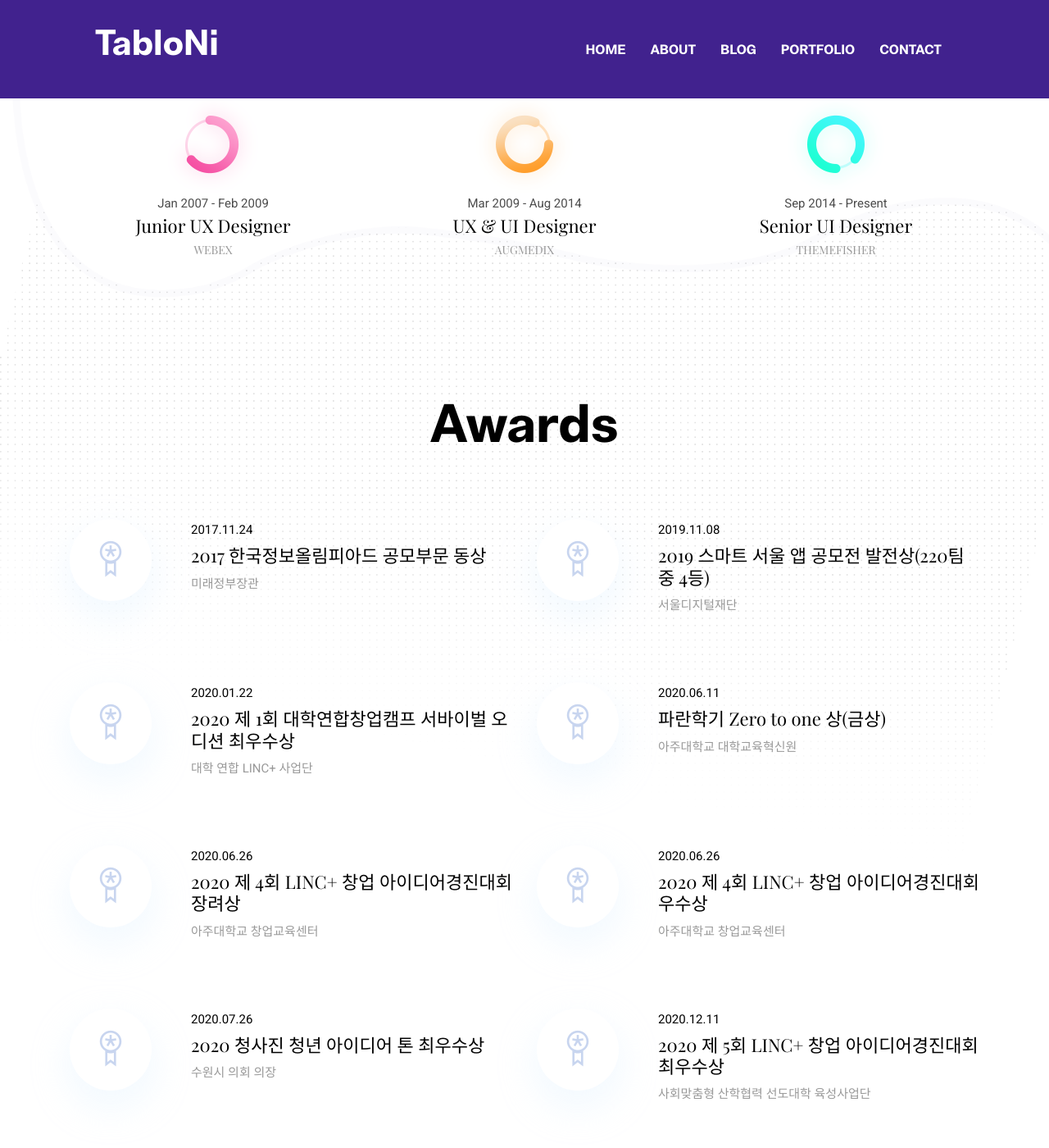
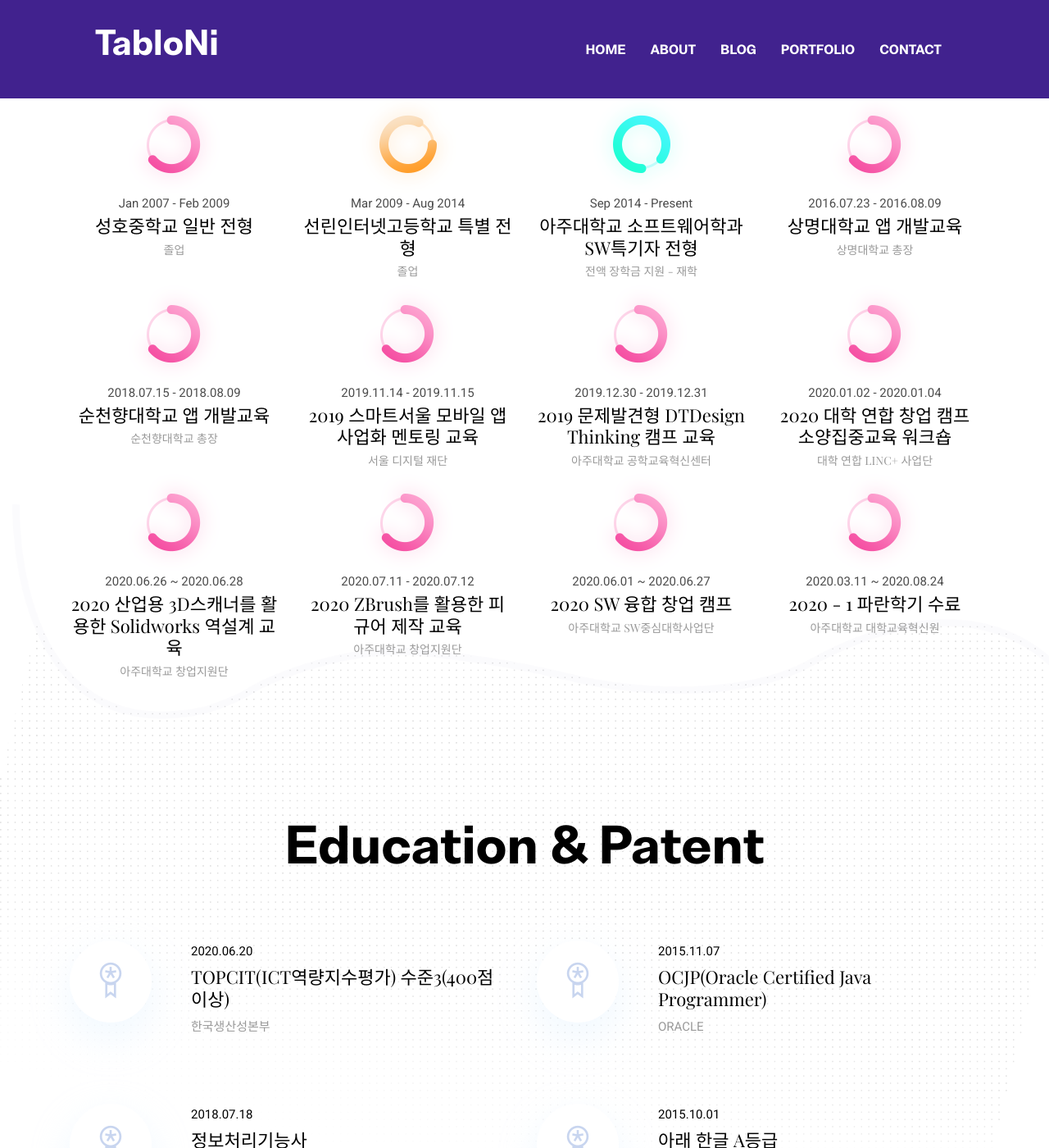
Before and after one commit to TabloNi/tabloni.github.io, a Jekyll site: the page built from index.html, in a window 1280 px wide and 1400 px high, scrolled down 2023 px. Shown: the whole window at 82% size. Built offline with Jekyll 4.4.1, drawn with Linux system fonts in a browser that asks for light colours; some of the changed text lies outside the part shown.

Commit message:
FIX : education, Awards

```diff
--- a/_data/settings.yml
+++ b/_data/settings.yml
@@ -108,24 +108,31 @@ skills:
 
 experience-title: Experience
 experience:
-- {name: Junior UX Designer, icon: 'icon-1.png', date: 'Jan 2007 - Feb 2009', organization: 'WEBEX'}
-- {name: UX & UI Designer, icon: 'icon-2.png', date: 'Mar 2009 - Aug 2014', organization: 'AUGMEDIX'}
-- {name: Senior UI Designer, icon: 'icon-3.png', date: 'Sep 2014 - Present', organization: 'THEMEFISHER'}
+- {name: 성호중학교 일반 전형, icon: 'icon-1.png', date: 'Jan 2007 - Feb 2009', organization: '졸업'}
+- {name: 선린인터넷고등학교 특별 전형, icon: 'icon-2.png', date: 'Mar 2009 - Aug 2014', organization: '졸업'}
+- {name: 아주대학교 소프트웨어학과 SW특기자 전형, icon: 'icon-3.png', date: 'Sep 2014 - Present', organization: '전액 장학금 지원 - 재학'}
+- {name: 상명대학교 앱 개발교육, icon: 'icon-1.png', date: '2016.07.23 - 2016.08.09', organization: '상명대학교 총장'}
+- {name: 순천향대학교 앱 개발교육, icon: 'icon-1.png', date: '2018.07.15 - 2018.08.09', organization: '순천향대학교 총장'}
+- {name: 2019 스마트서울 모바일 앱 사업화 멘토링 교육, icon: 'icon-1.png', date: '2019.11.14 - 2019.11.15', organization: '서울 디지털 재단'}
+- {name: 2019 문제발견형 DTDesign Thinking 캠프 교육, icon: 'icon-1.png', date: '2019.12.30 - 2019.12.31', organization: '아주대학교 공학교육혁신센터'}
+- {name: 2020 대학 연합 창업 캠프 소양집중교육 워크숍, icon: 'icon-1.png', date: '2020.01.02 - 2020.01.04', organization: '대학 연합 LINC+ 사업단'}
+- {name: 2020 산업용 3D스캐너를 활용한 Solidworks 역설계 교육, icon: 'icon-1.png', date: '2020.06.26 ~ 2020.06.28', organization: '아주대학교 창업지원단'}
+- {name: 2020 ZBrush를 활용한 피규어 제작 교육, icon: 'icon-1.png', date: '2020.07.11 - 2020.07.12', organization: '아주대학교 창업지원단'}
+- {name: 2020 SW 융합 창업 캠프, icon: 'icon-1.png', date: '2020.06.01 ~ 2020.06.27', organization: '아주대학교 SW중심대학사업단'}
+- {name: 2020 - 1 파란학기 수료, icon: 'icon-1.png', date: '2020.03.11 ~ 2020.08.24', organization: '아주대학교 대학교육혁신원'}
 
 
 #-------------------------------
 # Education Section
 
-education-title: Awards
+education-title: Education & Patent
 education:
-- {name: 2017 한국정보올림피아드 공모부문 동상, date: '2017.11.24', organization: '미래정부장관'}
-- {name: 2019 스마트 서울 앱 공모전 발전상(220팀중 4등), date: '2019.11.08', organization: '서울디지털재단'}
-- {name: 2020 제 1회 대학연합창업캠프 서바이벌 오디션 최우수상, date: '2020.01.22', organization: '대학 연합 LINC+ 사업단'}
-- {name: 파란학기 Zero to one 상(금상), date: '2020.06.11', organization: '아주대학교 대학교육혁신원'}
-- {name: 2020 제 4회 LINC+ 창업 아이디어경진대회 장려상, date: '2020.06.26', organization: '아주대학교 창업교육센터'}
-- {name: 2020 제 4회 LINC+ 창업 아이디어경진대회 우수상, date: '2020.06.26', organization: '아주대학교 창업교육센터'}
-- {name: 2020 청사진 청년 아이디어 톤 최우수상, date: '2020.07.26', organization: '수원시 의회 의장'}
-- {name: 2020 제 5회 LINC+ 창업 아이디어경진대회 최우수상, date: '2020.12.11', organization: '사회맞춤형 산학협력 선도대학 육성사업단'}
+- {name: TOPCIT(ICT역량지수평가) 수준3(400점 이상), date: '2020.06.20', organization: '한국생산성본부'}
+- {name: OCJP(Oracle Certified Java Programmer), date: '2015.11.07', organization: 'ORACLE'}
+- {name: 정보처리기능사, date: '2018.07.18', organization: '과학기술정보통신부'}
+- {name: 아래 한글 A등급, date: '2015.10.01', organization: '한국생산성본부'}
+- {name: IoT를 기반으로 한 스마트 안전벨트 커넥터, date: '2020.03.23', organization: '특허 출원'}
+- {name: IoT를 기반으로 한 스마트 안전벨트 시스템, date: '2020.03.23', organization: '특허 출원'}
 
 
 
```
